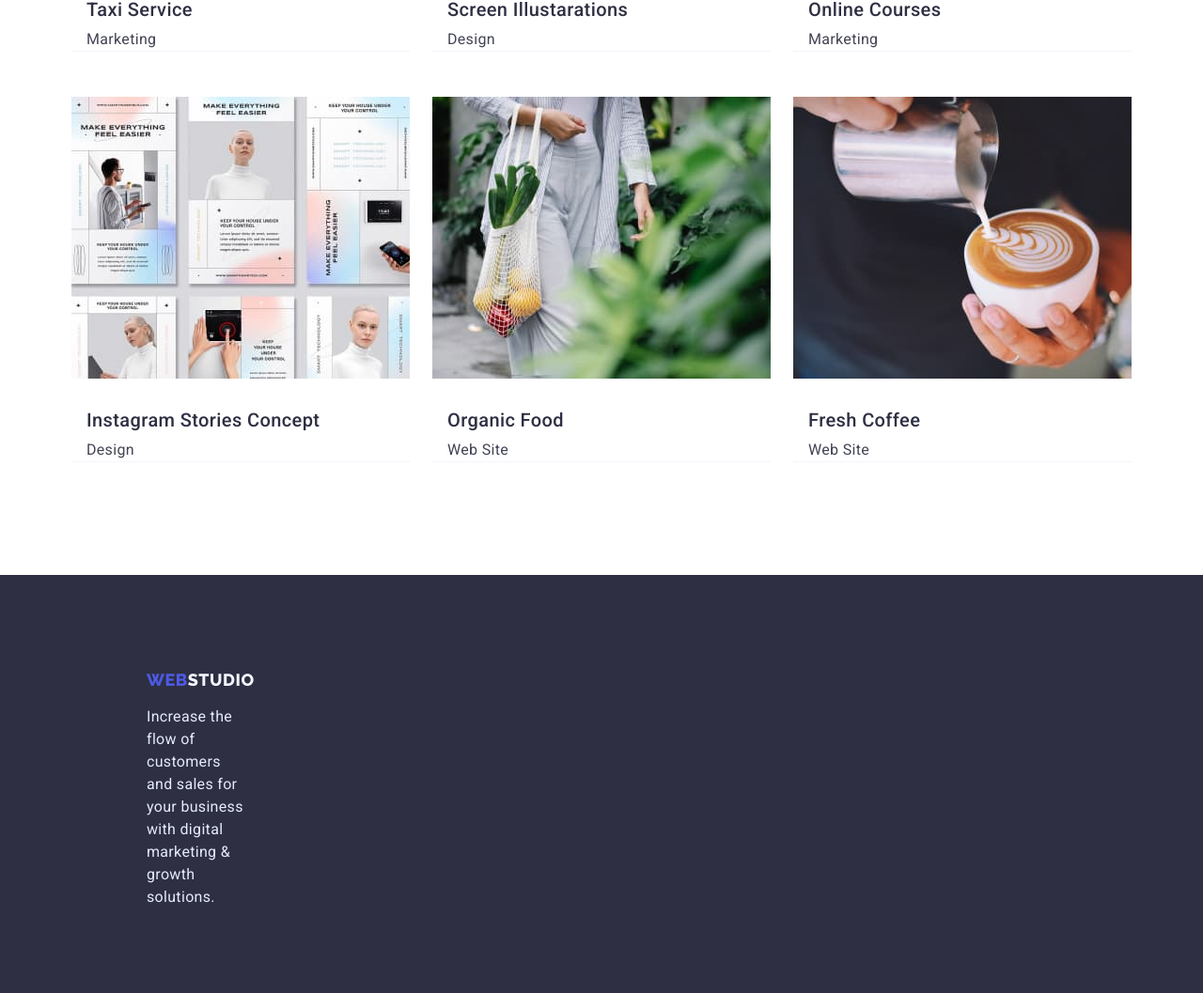
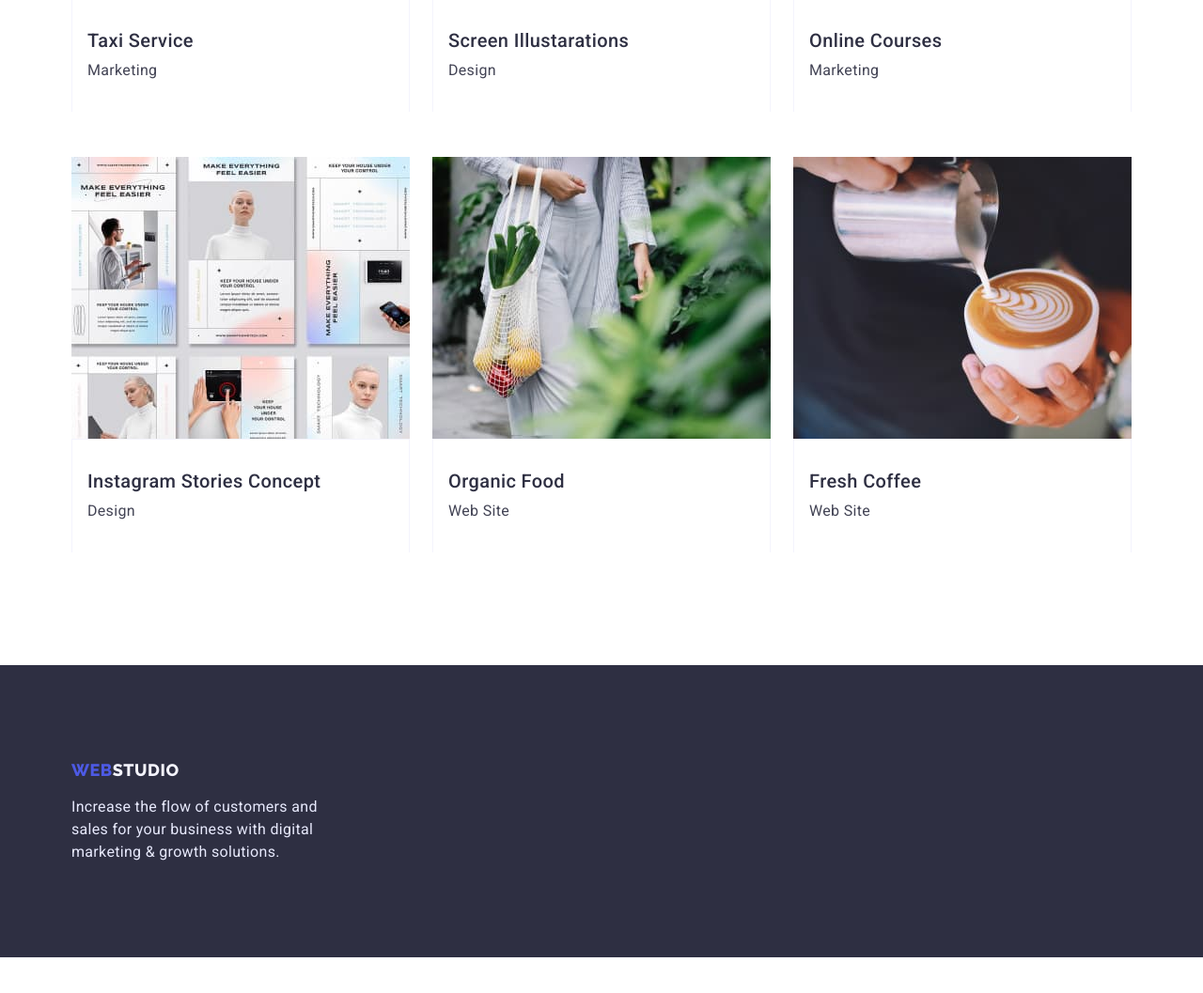
Before and after one commit to AleksandrBreslavets/goit-markup-hw-03, a plain HTML site: page portfolio.html in a window 1280 px wide. Shown: the part 1077-2134 px from the top of the page at 94% size. After the commit the page ends 2096 px from the top, so only its background shows below. Drawn offline with nearby package versions, Linux system fonts and the light colour scheme.

Commit message:
Some changes are added

```diff
--- a/css/styles.css
+++ b/css/styles.css
@@ -157,7 +157,7 @@ margin-left: 40px;
 .hero{
 background-color: var(--main-color);
 text-align: center;
-padding: 192px 474px;
+padding: 192px 0;
  }
 
 .hero-title{
@@ -188,7 +188,7 @@ padding: 192px 474px;
 max-width: 264px;
 }
 .advantages-title{
-    padding-bottom: 8px;
+    margin-bottom: 8px;
 }
 .advantages-list-item:not(:last-child){
     margin-right: 24px;
@@ -201,6 +201,7 @@ max-width: 264px;
 .type-of-work-title{
 text-align: center;
 margin-bottom: 72px;
+margin-top: 0;
 }
 .type-of-work-list{
 display: flex;
@@ -210,8 +211,9 @@ margin-right: var(--main-margin);
 }
 /* Section-Our team */
 .team{
-padding: 120px 156px;
+padding: 120px 0;
 text-align: center;
+background-color: var(--cloud-color);
 }
 .team-title{
 margin-bottom: 72px;
@@ -224,6 +226,10 @@ margin-left: calc((-1) * var(--main-margin));
 .team-list-item{
     margin-left: var(--main-margin);
     flex-basis: calc((100%/4)- var(--main-margin));
+    background-color: var(--light-color);
+}
+.team-list:first-child{
+    margin-left: 0;
 }
 .info-padding{
     padding: 32px 16px;
@@ -237,14 +243,15 @@ margin-bottom: 8px;
 /* Footer */
 .footer{
     background-color: var(--main-color);
-    padding: 100px 1020px 100px 156px;
+    padding: 100px 0;
 }
-.footer-container{
-    max-width: 264px;
-}
+/* .footer-container{
+
+} */
 .footer-text{
     margin-top: 16px;
     color: var(--cornflower-color);
+    max-width: 264px;
 }
 .logo-footer{
     color: var(--cloud-color);
@@ -253,10 +260,10 @@ margin-bottom: 8px;
 .portfolio-hero-list{
 display: flex;
 justify-content: center;
+margin-bottom: 72px;
 }
-.btn-container{
-    margin-bottom: 72px;
-}
+/* .portfolio-container{
+} */
 .portfolio-hero-list-item + .portfolio-hero-list-item{
 margin-left: var(--main-margin);
 }
@@ -309,7 +316,7 @@ margin-left: var(--main-margin);
     margin-left: var(--main-margin);
     flex-basis: calc((100%/3)- var(--main-margin));
     margin-bottom: 48px;
-    border-bottom: 0.5px solid #F4F4FD;
+
 }
 
 .gallery-item-link {font-family: inherit;
@@ -317,12 +324,13 @@ margin-left: var(--main-margin);
     color: inherit;
 }
 .card-padding{
-    padding-left: 16px;
+    padding: 32px 52px 32px 16px;
+    border-left: 0.5px solid #F4F4FD;
+    border-top: 0.5px solid #F4F4FD;;
+    border-right: 0.5px solid #F4F4FD;
 }
 .gallery-item-title {
-    margin-top: 32px;
     margin-bottom: 8px;
-    padding-right: 16px;
 }
 
 /* .gallery-item-descr {} */
--- a/portfolio.html
+++ b/portfolio.html
@@ -38,7 +38,7 @@
     <main>
         <section class="section">
         <!-- Hero -->
-        <div class="btn-container container">
+        <div class="portfolio-container container">
         <h1 class="visually-hidden">Our works</h1>
         <ul class="portfolio-hero-list list">
             <li class="portfolio-hero-list-item">
@@ -57,9 +57,7 @@
                 <button class="btn-marketing portfolio-hero-btn" type="button">Marketing</button>
             </li>
         </ul>
-        </div>
         <!-- Gallery -->
-        <div class="container">
         <ul class="gallery-list list">
             <li class="gallery-list-item">
                 <a class="gallery-item-link" href="#">
@@ -165,9 +163,11 @@
         </section>
     </main>
     <footer class="footer">
-        <a class="logo logo-footer" href="/"><span class="web logo">WEB</span>STUDIO</a>
-        <p class="footer-text text-descr">Increase the flow of customers and sales for your business with digital marketing
-            & growth solutions.</p>
+        <div class="footer-container container">
+            <a class="logo logo-footer" href="/"><span class="web logo">WEB</span>STUDIO</a>
+            <p class="footer-text text-descr">Increase the flow of customers and sales for your business with digital
+                marketing & growth solutions.</p>
+        </div>
     </footer>
 </body>
 </html>
```
Also changed, not shown: index.html (+4 -3 lines).
